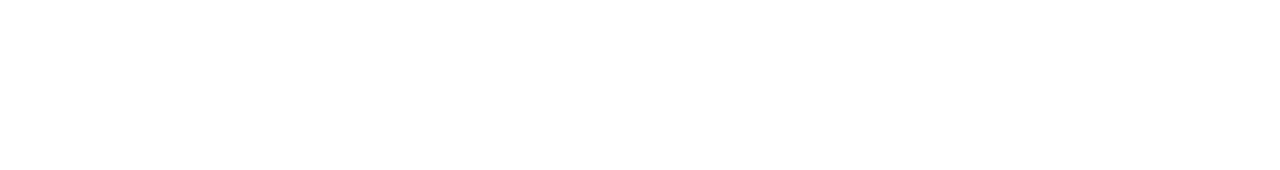
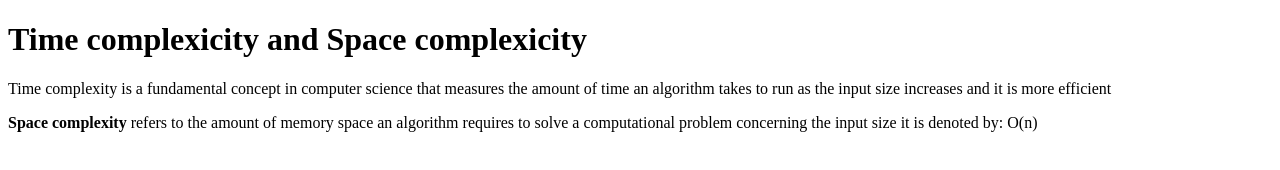
Before and after one commit to acciojob/time-and-space-complexity-ChitteGnanaPrasannKumarReddy, a website: page main.html in a window 1280 px wide. Drawn offline with Linux system fonts and the light colour scheme.

Commit message:
created a submission

```diff
--- a/main.html
+++ b/main.html
@@ -8,6 +8,9 @@
 
 <body>
 	<!-- the entire body must be written by student -->
+	<h1>Time complexicity and Space complexicity</h1>
+	<p>Time complexity is a fundamental concept in computer science that measures the amount of time an algorithm takes to run as the input size increases and it is more efficient</p>
+	<p><b>Space complexity</b> refers to the amount of memory space an algorithm requires to solve a computational problem concerning the input size it is denoted by: O(n)</p>
     <script type="text/javascript" src="./script.js">
 </script>
 
```
